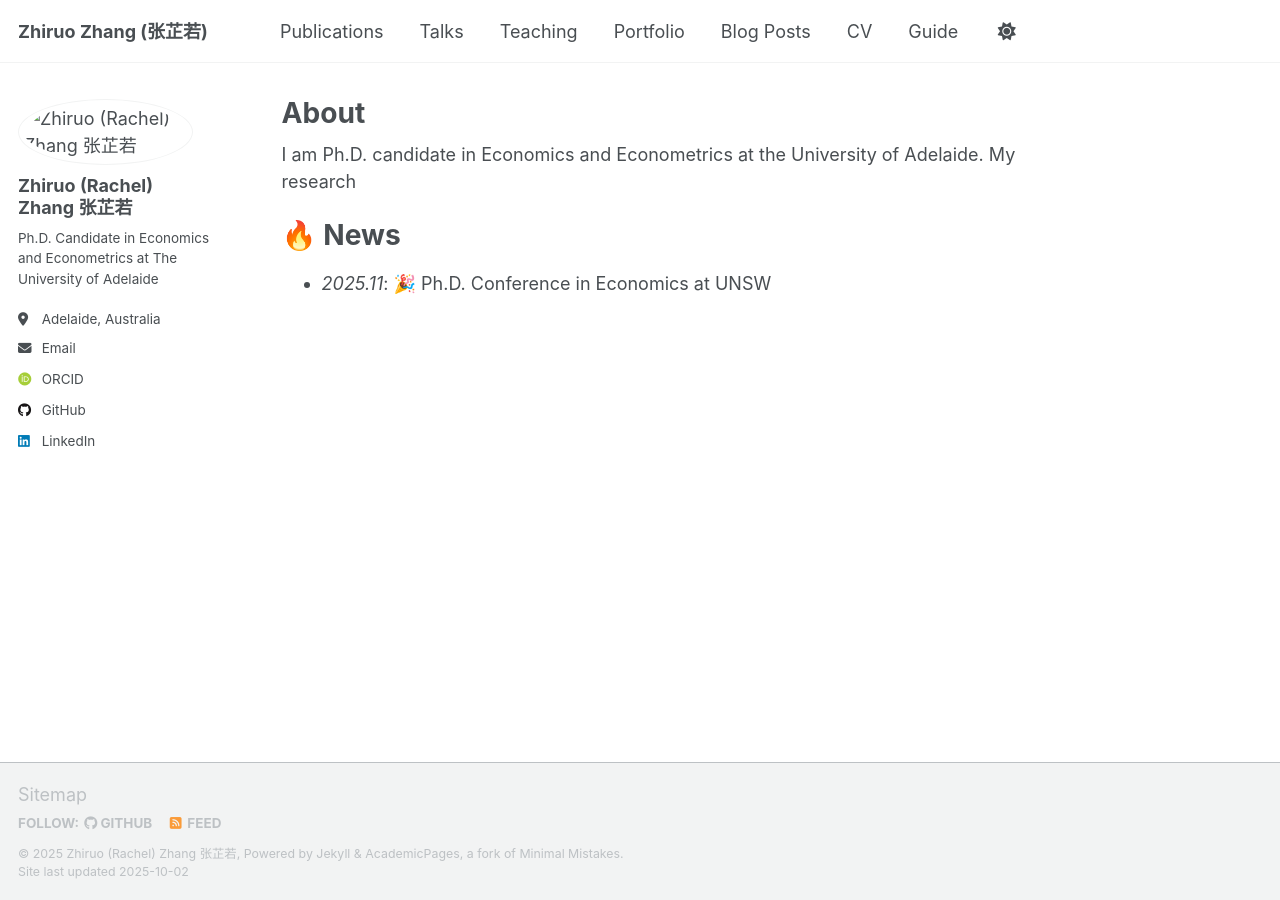
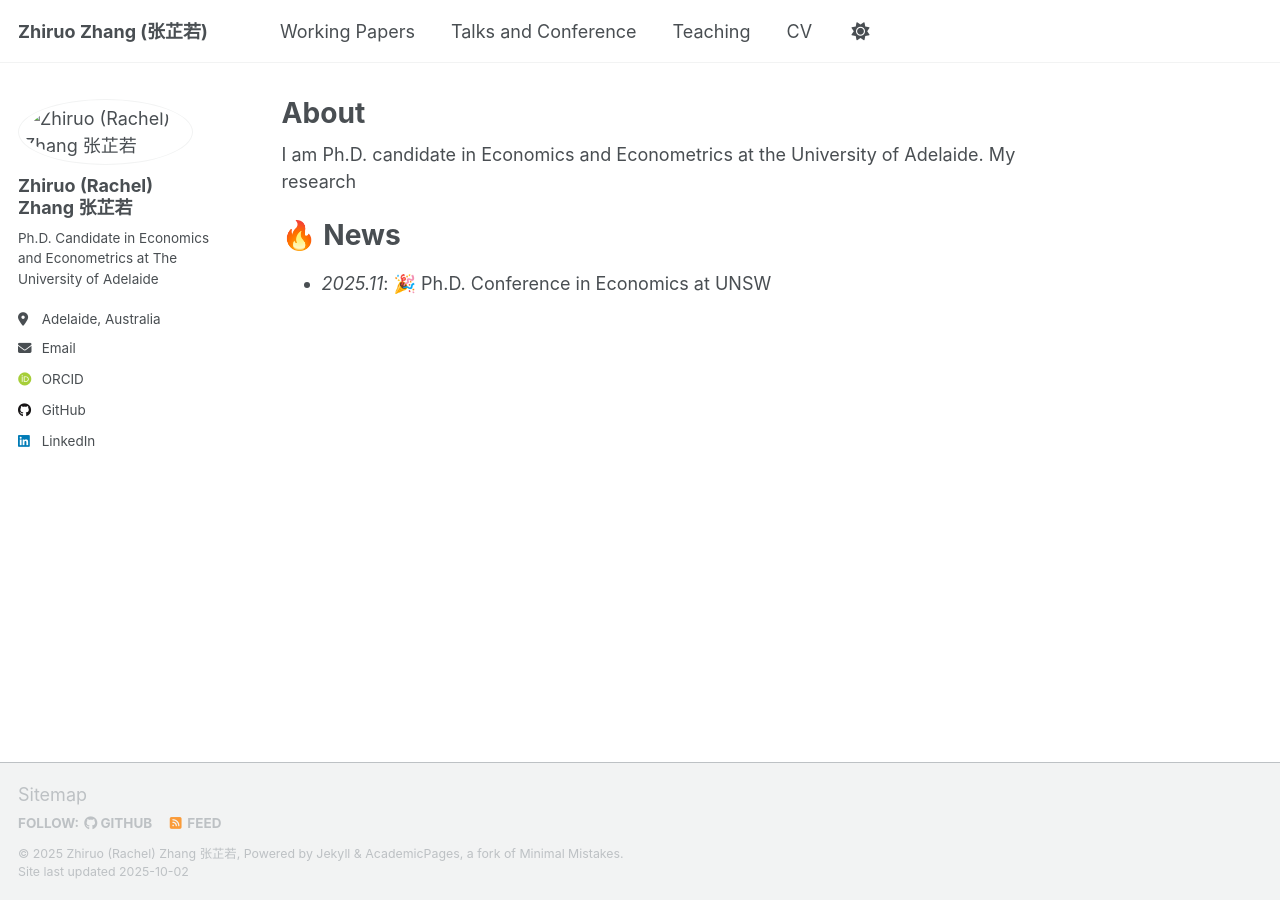
Before and after one commit to zhiruozzr/zhiruozzr.github.io, a Jekyll site: the page built from _pages/about.md, in a window 1280 px wide. Built offline with Jekyll 4.4.1, drawn with Linux system fonts in a browser that asks for light colours; some web fonts are replaced; a script that is not in the unit is left out.

Commit message:
Update navigation.yml

```diff
--- a/_data/navigation.yml
+++ b/_data/navigation.yml
@@ -8,26 +8,17 @@
 #      Markdown formatted page while the second is generated using JSON.
 
 main:
-  - title: "Publications"
+  - title: "Working Papers"
     url: /publications/
 
-  - title: "Talks"
+  - title: "Talks and Conference"
     url: /talks/
 
   - title: "Teaching"
     url: /teaching/
-
-  - title: "Portfolio"
-    url: /portfolio/
-
-  - title: "Blog Posts"
-    url: /year-archive/
 
   - title: "CV"
     url: /cv/
 
   # - title: "CV"
   #   url: /cv-json/
-
-  - title: "Guide"
-    url: /markdown/
```
